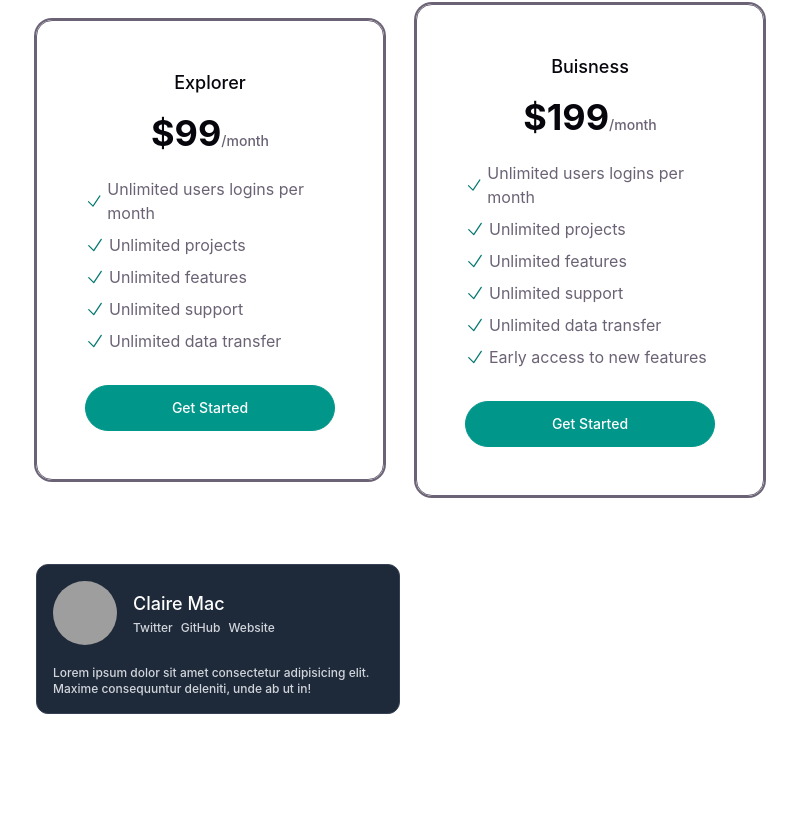
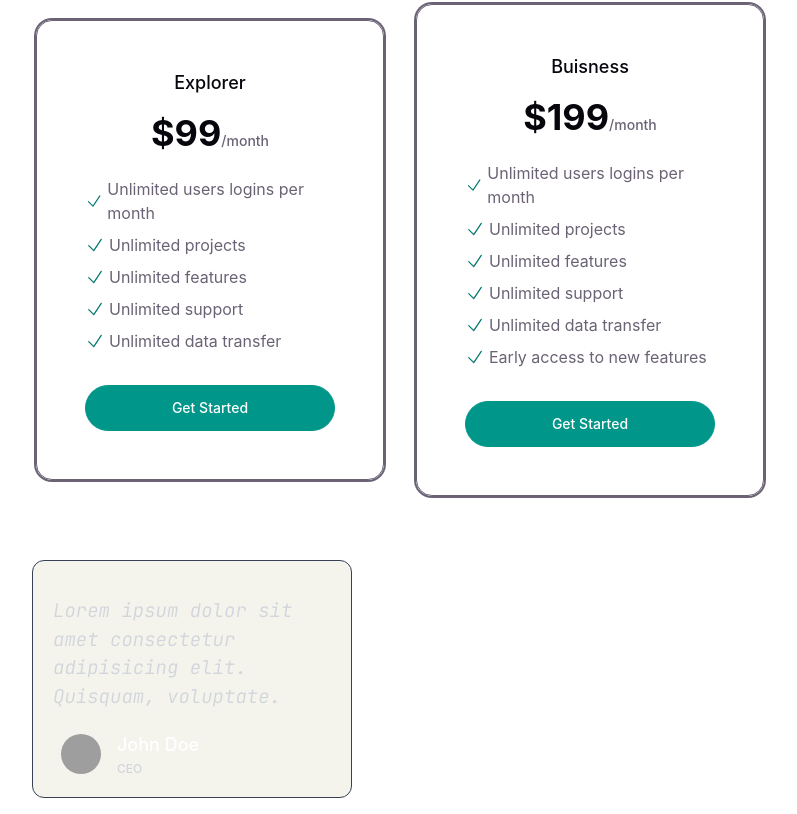
Before and after one commit to Fauzansyz/frontend-react-js, a React (Vite) app: page / in a window 1280 px wide. Shown: the part 1680-2494 px from the top of the page, without its empty margins (240-1037 px from the left). Before the commit the page ends 2414 px from the top, so only its background shows below. Built offline with nearby package versions, Linux system fonts and the light colour scheme; grey boxes are pictures that could not be loaded.

Commit message:
adding testimonial section and card & finallyzing

```diff
--- a/src/App.jsx
+++ b/src/App.jsx
@@ -14,6 +14,14 @@ import TestimoniSection from './components/testimonial/TestimoniSection'
 function App() {
   const [count, setCount] = useState(0)
   const ref = useRef(null)
+
+  const userTestimonial = [
+    {
+      name: 'John Doe',
+      category: 'CEO',
+      testimonial: 'Lorem ipsum dolor sit amet consectetur adipisicing elit. Quisquam, voluptate.',
+    }
+  ]
 
   const pricing = [
     {
@@ -69,7 +77,7 @@ function App() {
      <HeroSection />
       <FeatureSection />
      <PricingSection data={pricing} />
-    <TestimoniSection />
+    <TestimoniSection data={userTestimonial} />
     </>
   )
 }
--- a/src/components/testimonial/TestimoniSection.jsx
+++ b/src/components/testimonial/TestimoniSection.jsx
@@ -1,41 +1,35 @@
-export default function TestimoniSection() {
+export default function TestimoniSection({data}) {
   return (
     <>
-    <div className="mx-auto max-w-3xl grid md:grid-cols-2 sm:grid-cols-1 lg:grid-cols-2 items-center justify-center p-5">
-    <article className="rounded-xl border border-gray-700 bg-gray-800 p-4">
-      <div className="flex items-center gap-4">
-        <img alt="" src="https://images.unsplash.com/photo-1614644147724-2d4785d69962?auto=format&amp;fit=crop&amp;q=80&amp;w=1160" className="size-16 rounded-full object-cover"/>
+    <div className="mx-auto max-w-3xl grid md:grid-cols-2 sm:grid-cols-1 lg:grid-cols-2 items-center justify-center p-5 lg:p-4 sm:p-5 md:p-2">
+    {data.map((item, index) => (
+    <article key={index} className="rounded-xl border border-gray-700 bg-[var(--code-bg)] p-5 w-80 lg:p-5 sm :p-4 md:p-7">
+
+      <ul className="mt-4 space-y-2">
+        <li>
+            <p className="mt-1 font-(family-name:--jet) text-[19px] font-light text-gray-300 text-start italic">
+              {item.testimonial}
+            </p>
+        </li>
+      </ul>
+
+      <div className="flex items-center gap-4 ml-2 mt-5">
+        <img alt="" src="https://images.unsplash.com/photo-1614644147724-2d4785d69962?auto=format&amp;fit=crop&amp;q=80&amp;w=1160" className="size-10 rounded-full object-cover"/>
 
         <div>
-          <h3 className="text-lg font-medium text-white">Claire Mac</h3>
+          <h3 className="font-(family-name:--inter) text-lg font-medium text-white">{item.name}</h3>
 
           <div className="flow-root">
             <ul className="-m-1 flex flex-wrap">
               <li className="p-1 leading-none">
-                <a href="#" className="text-xs font-medium text-gray-300"> Twitter </a>
-              </li>
-
-              <li className="p-1 leading-none">
-                <a href="#" className="text-xs font-medium text-gray-300"> GitHub </a>
-              </li>
-
-              <li className="p-1 leading-none">
-                <a href="#" className="text-xs font-medium text-gray-300">Website</a>
+                <a href="#" className="text-xs font-medium text-gray-300">{item.category}</a>
               </li>
             </ul>
           </div>
         </div>
       </div>
-
-      <ul className="mt-5 space-y-2">
-        <li>
-            <p className="mt-1 text-xs font-medium text-gray-300">
-              Lorem ipsum dolor sit amet consectetur adipisicing elit. Maxime consequuntur deleniti,
-              unde ab ut in!
-            </p>
-        </li>
-      </ul>
     </article>
+    ))}
     </div>
     </>
   )
```
